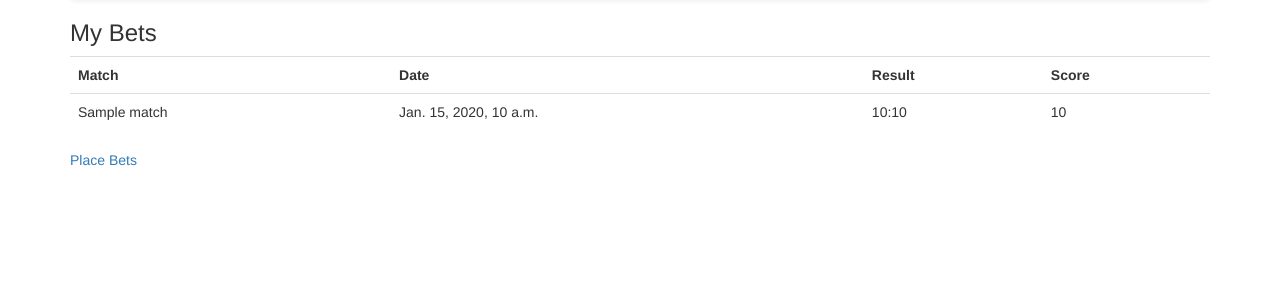
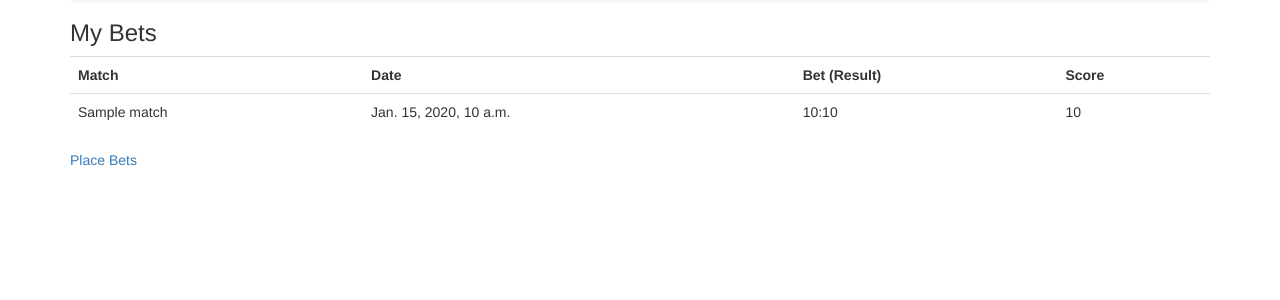
Before and after one commit to evonaut/bolzplatz, a Django app: template bolzplatz/bets/templates/bets/bets_home.html in a window 1280 px wide. Shown: the part 52-352 px from the top of the page. Run offline with Django 3.2, Linux system fonts and the light colour scheme; the template is opened without the code that fills it: most values are stand-ins (such as "Sample title", 1, 10 or a date in 2020); some libraries are stand-ins or nearby versions.

Commit message:
Added match results to bet overview

```diff
--- a/bolzplatz/bets/templates/bets/bets_home.html
+++ b/bolzplatz/bets/templates/bets/bets_home.html
@@ -8,14 +8,18 @@
 <tr>
     <th>{% trans "Match" %}</th>
     <th>{% trans "Date" %}</th>
-    <th>{% trans "Result" %}</th>
+    <th>{% trans "Bet (Result)" %}</th>
     <th>{% trans "Score" %}</th>
 </tr>
 {% for bet in bets %}
 <tr>
     <td>{{ bet.match }}</td>
     <td>{{ bet.match.date }}</td>
-    <td>{{ bet.score_home }}:{{ bet.score_visitor }}</td>
+    <td>{{ bet.score_home }}:{{ bet.score_visitor }}
+        {% if bet.match.completed and bet.match.score_home and bet.match.score_visitor %}
+           ({{ bet.match.score_home }}:{{ bet.match.score_visitor }})
+        {% endif %}
+    </td>
     <td>{% if bet.score = None %}-{% else %}{{ bet.score}}{% endif %}</td>
 </tr>
 {% empty %}
```
